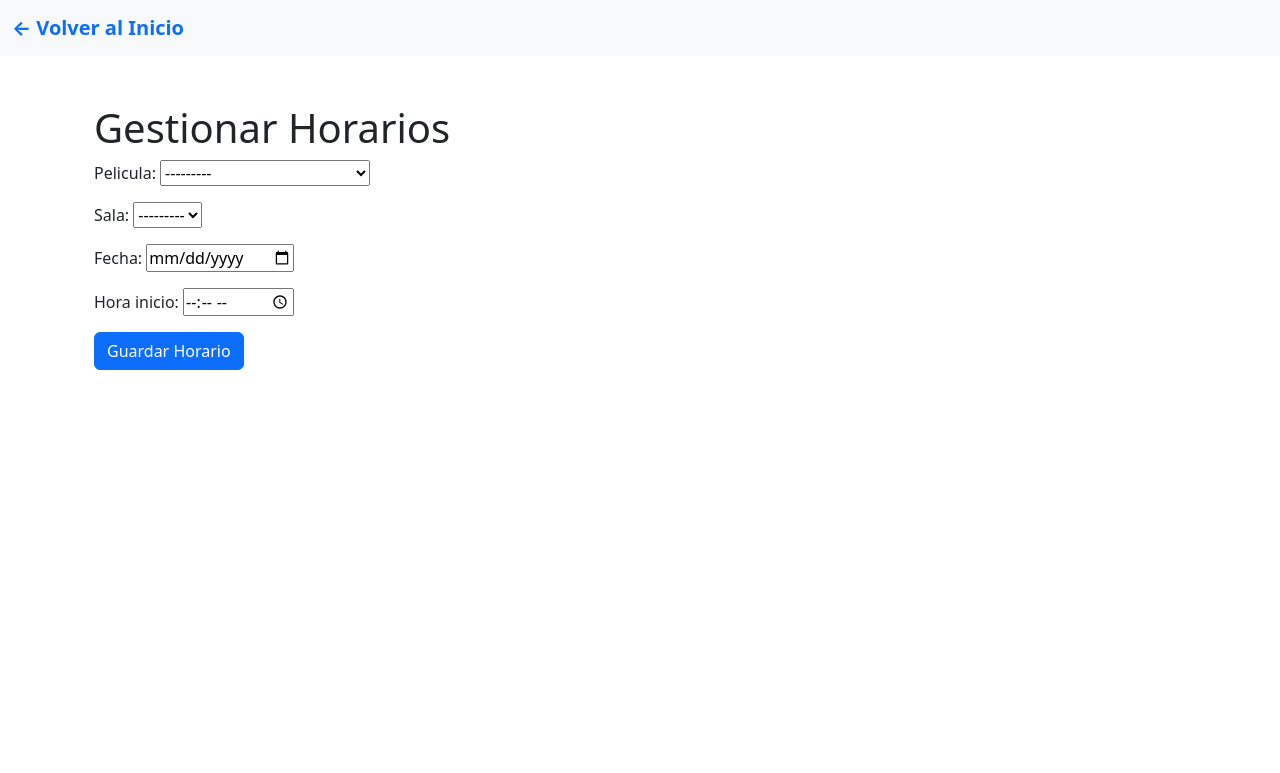
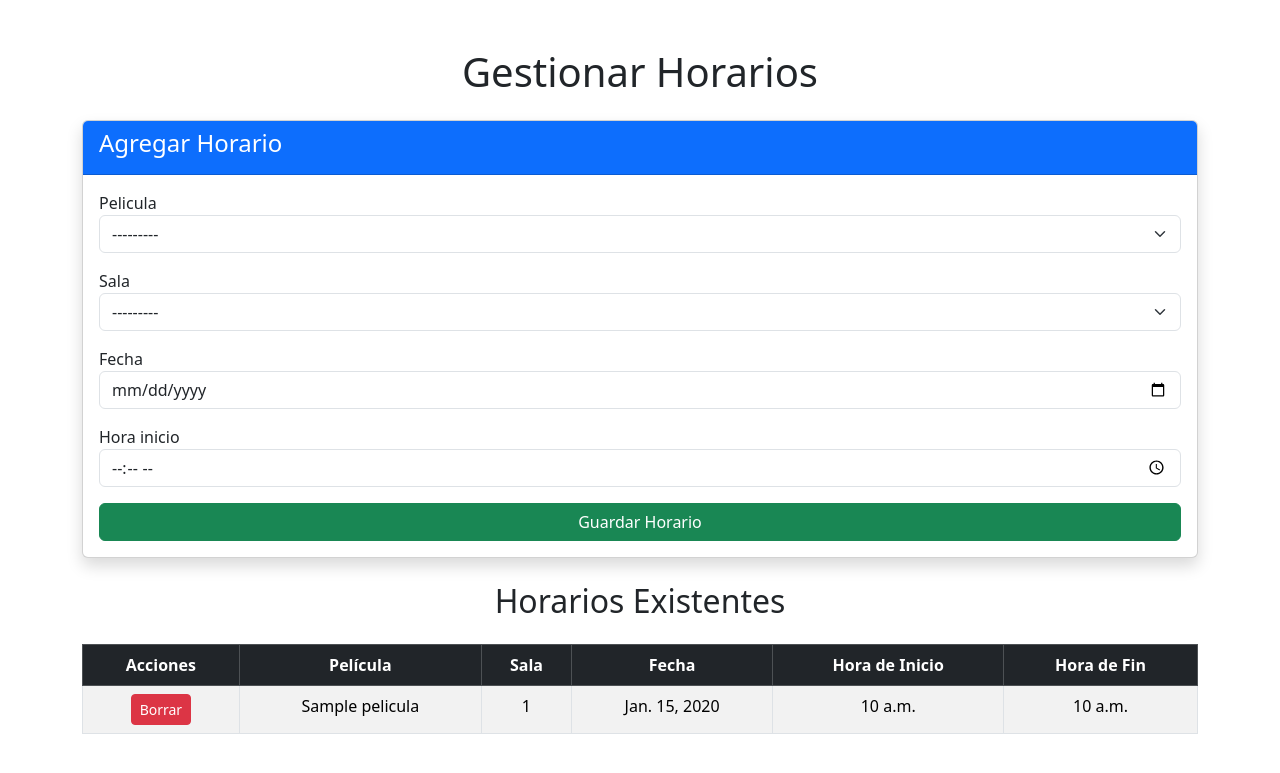
Before and after one commit to TallerDisenoDesarrollo/Cinema, a Django app: page /gestionar_horarios/ in a window 1280 px wide. Shown: the top 773 px of the page. Run offline with Django 5.2, Linux system fonts and the light colour scheme; tables that the repository leaves empty hold one stand-in row (values such as "Sample post").

Commit message:
Add files via upload

```diff
--- a/cine/forms.py
+++ b/cine/forms.py
@@ -28,14 +28,31 @@ class ConfiteriaForm(forms.Form):
 class CodigoPromocionalForm(forms.Form):
     codigo = forms.CharField(max_length=20, required=False, label="Código Promocional")
 
+
 from django import forms
 from .models import Horario
+from datetime import datetime, time
 
 class HorarioForm(forms.ModelForm):
     class Meta:
         model = Horario
         fields = ['pelicula', 'sala', 'fecha', 'hora_inicio']
+
         widgets = {
-            'fecha': forms.DateInput(attrs={'type': 'date'}),
-            'hora_inicio': forms.TimeInput(attrs={'type': 'time'}),
+            'pelicula': forms.Select(attrs={'class': 'form-select'}),
+            'sala': forms.Select(attrs={'class': 'form-select'}),
+            'fecha': forms.DateInput(attrs={'type': 'date', 'class': 'form-control'}),
+            'hora_inicio': forms.TimeInput(attrs={'type': 'time', 'class': 'form-control'}),
         }
+
+    def clean_fecha(self):
+        fecha = self.cleaned_data.get('fecha')
+        if fecha and fecha < datetime.now().date():
+            raise forms.ValidationError("La fecha no puede ser anterior a la fecha actual.")
+        return fecha
+
+    def clean_hora_inicio(self):
+        hora_inicio = self.cleaned_data.get('hora_inicio')
+        if hora_inicio and time(0, 0) <= hora_inicio <= time(10, 0):
+            raise forms.ValidationError("El horario no puede estar entre las 00:00 (12 AM) y las 10:00 AM.")
+        return hora_inicio
--- a/cine/models.py
+++ b/cine/models.py
@@ -57,38 +57,51 @@ class Sala(models.Model):
 from django.utils.timezone import now
 from datetime import datetime, timedelta
 from django.core.exceptions import ValidationError
-
+from datetime import datetime, time
 
 class Horario(models.Model):
     pelicula = models.ForeignKey('Pelicula', on_delete=models.CASCADE, related_name='horarios')
-    sala = models.ForeignKey(Sala, on_delete=models.CASCADE, related_name='horarios')
+    sala = models.ForeignKey('Sala', on_delete=models.CASCADE, related_name='horarios')
     fecha = models.DateField()
     hora_inicio = models.TimeField()
-    hora_fin = models.TimeField(blank=True, null=True)  # Se calculará automáticamente
+    hora_fin = models.TimeField(blank=True, null=True)
+
+    def clean(self):
+        # Validar que la fecha no sea None
+        if not self.fecha:
+            raise ValidationError("La fecha es un campo obligatorio.")
+
+        # Validar que la hora de inicio no sea None
+        if not self.hora_inicio:
+            raise ValidationError("La hora de inicio es un campo obligatorio.")
+
+        # Validar que la fecha no sea anterior a hoy
+        if self.fecha < datetime.now().date():
+            raise ValidationError("La fecha no puede ser anterior a la fecha actual.")
+
+        # Validar que la hora de inicio no esté entre las 00:00 (12 AM) y las 10:00 AM (hasta 10:00:59)
+        if time(0, 0) <= self.hora_inicio <= time(10, 0):
+            raise ValidationError("El horario no puede estar entre las 00:00 (12 AM) y las 10:00 AM.")
+
+        # Validar superposición de horarios
+        if self.hora_fin:
+            overlapping_horarios = Horario.objects.filter(
+                sala=self.sala,
+                fecha=self.fecha,
+                hora_inicio__lt=self.hora_fin,
+                hora_fin__gt=self.hora_inicio
+            ).exclude(id=self.id)
+
+            if overlapping_horarios.exists():
+                raise ValidationError("Ya existe un horario que se superpone en esta sala.")
 
     def save(self, *args, **kwargs):
-        # Calcula hora_fin sumando la duración de la película a hora_inicio
-        if self.hora_inicio and self.pelicula.duracion:
+        # Cálculo automático de hora_fin antes de guardar
+        if not self.hora_fin and self.hora_inicio and self.pelicula.duracion:
             hora_inicio_datetime = datetime.combine(self.fecha, self.hora_inicio)
-            duracion = timedelta(minutes=self.pelicula.duracion)  # Convierte minutos a un objeto timedelta
-            hora_fin_datetime = hora_inicio_datetime + duracion
-            self.hora_fin = hora_fin_datetime.time()  # Obtiene solo el tiempo
+            duracion = timedelta(minutes=self.pelicula.duracion)
+            self.hora_fin = (hora_inicio_datetime + duracion).time()
         super().save(*args, **kwargs)
-
-    def __str__(self):
-        return f"{self.pelicula.titulo} - Sala {self.sala.numero} - {self.fecha} {self.hora_inicio} - {self.hora_fin}"
-
-    def clean(self):
-        overlapping_horarios = Horario.objects.filter(
-            sala=self.sala,
-            fecha=self.fecha,
-            hora_inicio__lt=self.hora_fin,
-            hora_fin__gt=self.hora_inicio
-        ).exclude(id=self.id)  # Excluir el horario actual en caso de edición
-        if overlapping_horarios.exists():
-            raise ValidationError("Ya existe un horario que se superpone en esta sala.")
-
-
 import logging
 
 logger = logging.getLogger(__name__)
@@ -98,17 +111,21 @@ import logging
 logger = logging.getLogger(__name__)
 
 def clean(self):
-    if self.fecha_inicio is None or self.fecha_fin is None:
-        raise ValidationError("Debe especificar tanto la fecha de inicio como la fecha de fin.")
+    import logging
+    logger = logging.getLogger(__name__)
+    logger.debug(f"sala={self.sala}, fecha={self.fecha}, hora_inicio={self.hora_inicio}, hora_fin={self.hora_fin}")
+
+    if not self.sala or not self.fecha or not self.hora_inicio or not self.hora_fin:
+        raise ValidationError("Todos los campos deben estar llenos antes de validar.")
 
     overlapping_horarios = Horario.objects.filter(
-        fecha_inicio__lte=self.fecha_fin,
-        fecha_fin__gte=self.fecha_inicio,
-    ).exclude(id=self.id)  # Excluirse a sí mismo en caso de edición
-
+        sala=self.sala,
+        fecha=self.fecha,
+        hora_inicio__lt=self.hora_fin,
+        hora_fin__gt=self.hora_inicio
+    ).exclude(id=self.id)
     if overlapping_horarios.exists():
-        raise ValidationError("El horario se superpone con otro.")
-
+        raise ValidationError("Ya existe un horario que se superpone en esta sala.")
 
 
 def save(self, *args, **kwargs):
--- a/cine/templates/cine/gestionar_horarios.html
+++ b/cine/templates/cine/gestionar_horarios.html
@@ -1,14 +1,90 @@
-{% extends 'cine/base.html' %}
+<!DOCTYPE html>
+<html lang="en">
+<head>
+    <meta charset="UTF-8">
+    <meta name="viewport" content="width=device-width, initial-scale=1.0">
+    <title>Gestionar Horarios</title>
+    <!-- Bootstrap CSS -->
+    <link href="https://cdn.jsdelivr.net/npm/bootstrap@5.3.0-alpha1/dist/css/bootstrap.min.css" rel="stylesheet">
+</head>
+<body>
+    <div class="container mt-5">
+        <h1 class="mb-4 text-center">Gestionar Horarios</h1>
 
-{% block title %}Gestionar Horarios{% endblock %}
+        <div class="card shadow mb-4">
+            <div class="card-header bg-primary text-white">
+                <h4>Agregar Horario</h4>
+            </div>
+            <div class="card-body">
+                <form method="post">
+                    {% csrf_token %}
+                    <div class="mb-3">
+                        <label for="pelicula">{{ form.pelicula.label }}</label>
+                        {{ form.pelicula }}
+                        {% if form.pelicula.errors %}
+                        <div class="text-danger">{{ form.pelicula.errors }}</div>
+                        {% endif %}
+                    </div>
+                    <div class="mb-3">
+                        <label for="sala">{{ form.sala.label }}</label>
+                        {{ form.sala }}
+                        {% if form.sala.errors %}
+                        <div class="text-danger">{{ form.sala.errors }}</div>
+                        {% endif %}
+                    </div>
+                    <div class="mb-3">
+                        <label for="fecha">{{ form.fecha.label }}</label>
+                        {{ form.fecha }}
+                        {% if form.fecha.errors %}
+                        <div class="text-danger">{{ form.fecha.errors }}</div>
+                        {% endif %}
+                    </div>
+                    <div class="mb-3">
+                        <label for="hora_inicio">{{ form.hora_inicio.label }}</label>
+                        {{ form.hora_inicio }}
+                        {% if form.hora_inicio.errors %}
+                        <div class="text-danger">{{ form.hora_inicio.errors }}</div>
+                        {% endif %}
+                    </div>
+                    <button type="submit" class="btn btn-success w-100">Guardar Horario</button>
+                </form>
+            </div>
+        </div>
 
-{% block content %}
-<div class="container mt-5">
-    <h1>Gestionar Horarios</h1>
-    <form method="post">
-        {% csrf_token %}
-        {{ form.as_p }}
-        <button type="submit" class="btn btn-primary">Guardar Horario</button>
-    </form>
-</div>
-{% endblock %}
+        <h2 class="text-center mb-4">Horarios Existentes</h2>
+        <table class="table table-striped table-bordered text-center">
+            <thead class="table-dark">
+                <tr>
+                    <th>Acciones</th>
+                    <th>Película</th>
+                    <th>Sala</th>
+                    <th>Fecha</th>
+                    <th>Hora de Inicio</th>
+                    <th>Hora de Fin</th>
+                </tr>
+            </thead>
+            <tbody>
+                {% for horario in horarios %}
+                <tr>
+                    <td>
+                        <form method="post" style="display: inline;">
+                            {% csrf_token %}
+                            <input type="hidden" name="delete_horario" value="{{ horario.id }}">
+                            <button type="submit" class="btn btn-danger btn-sm">Borrar</button>
+                        </form>
+                    </td>
+                    <td>{{ horario.pelicula.titulo }}</td>
+                    <td>{{ horario.sala.numero }}</td>
+                    <td>{{ horario.fecha }}</td>
+                    <td>{{ horario.hora_inicio }}</td>
+                    <td>{{ horario.hora_fin }}</td>
+                </tr>
+                {% endfor %}
+            </tbody>
+        </table>
+    </div>
+
+    <!-- Bootstrap JS -->
+    <script src="https://cdn.jsdelivr.net/npm/bootstrap@5.3.0-alpha1/dist/js/bootstrap.bundle.min.js"></script>
+</body>
+</html>
--- a/cine/views.py
+++ b/cine/views.py
@@ -1,3 +1,4 @@
+from django.forms import ValidationError
 from django.shortcuts import render, redirect, get_object_or_404
 from .models import Pelicula, Sala, Reserva
 from .forms import ReservaForm
@@ -127,19 +128,21 @@ from django.shortcuts import render, redirect
 from .forms import HorarioForm
 from .models import Horario
 
+from django.shortcuts import render, redirect, get_object_or_404
+from .models import Horario
+from .forms import HorarioForm
+
 def gestionar_horarios(request):
     if request.method == 'POST':
         form = HorarioForm(request.POST)
         if form.is_valid():
-            print("DEBUG: Formulario válido. Datos:", form.cleaned_data)  # Depuración
-            form.save()
-            return redirect('listar_horarios')
-        else:
-            print("DEBUG: Errores en el formulario:", form.errors)  # Depuración
+            form.save()  # Guarda el horario si es válido
+            return redirect('gestionar_horarios')
     else:
         form = HorarioForm()
 
-    return render(request, 'cine/gestionar_horarios.html', {'form': form})
+    horarios = Horario.objects.all()
+    return render(request, 'cine/gestionar_horarios.html', {'form': form, 'horarios': horarios})
 
 
 
```
